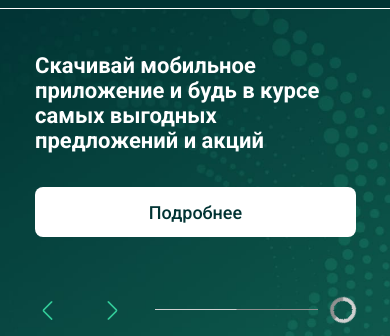
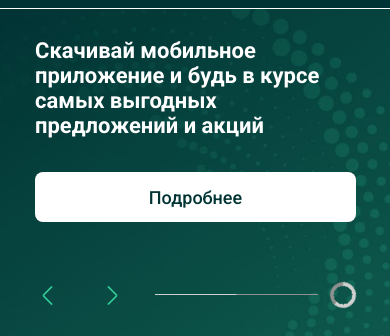
Before and after one commit to Stongwill/enova, a plain HTML site: page index.html in a window 390 px wide. Shown: the part 88-424 px from the top of the page. Drawn offline with Linux system fonts and the light colour scheme; files whose address does not match are found by name.

Commit message:
change height

```diff
--- a/css/home.css
+++ b/css/home.css
@@ -718,7 +718,7 @@ width: calc(100% + 1px);
 
 @media (max-width: 520px) {
     .home-slider__info{
-        min-height: 420px;
+        min-height: 390px;
     }
 
 }
```
